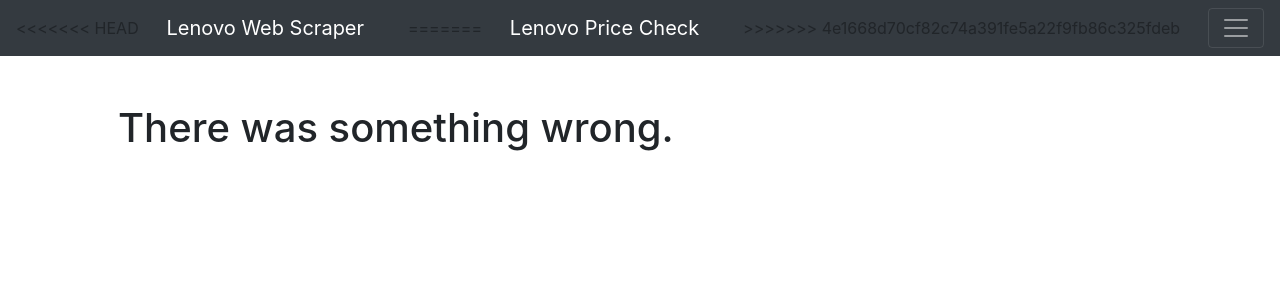
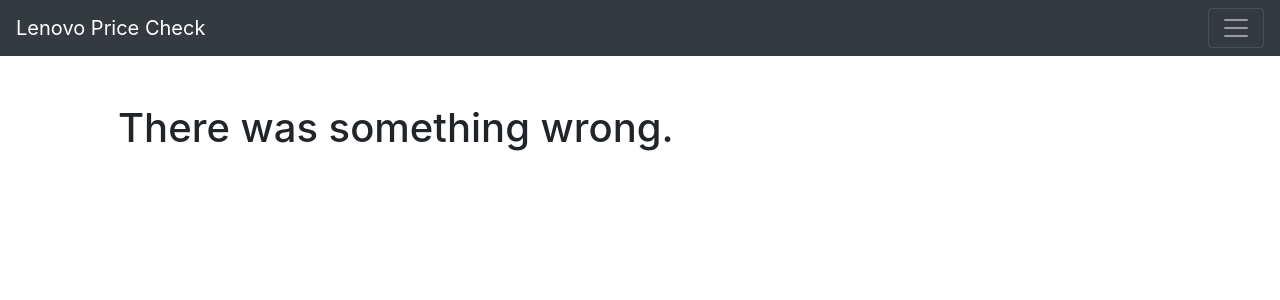
Before and after one commit to bennnyhin/cs50_final_project, a Flask app: page /apology in a window 1280 px wide. Shown: the top 300 px of the page. Run offline with Flask 2, Linux system fonts and the light colour scheme; parts of the project's set-up code (start-up, migrations or seed data) failed here and were passed over; some libraries are stand-ins or nearby versions.

Commit message:
fixed weird issue

```diff
--- a/app.py
+++ b/app.py
@@ -1,5 +1,6 @@
 import sys, atexit
 import sqlite3 as lite
+from flask_login import LoginManager, UserMixin
 from flask import Flask, redirect, render_template, request, session
 from apscheduler.schedulers.background import BackgroundScheduler
 
--- a/templates/layout.html
+++ b/templates/layout.html
@@ -21,11 +21,7 @@
     </head>
     <body>
         <nav class="navbar navbar-dark bg-dark">
-<<<<<<< HEAD
-            <a class="navbar-brand" href="/">Lenovo Web Scraper</a>
-=======
             <a class="navbar-brand" href="/">Lenovo Price Check</a>
->>>>>>> 4e1668d70cf82c74a391fe5a22f9fb86c325fdeb
             <button class="navbar-toggler" type="button" data-toggle="collapse" data-target="#navbarSupportedContent" aria-controls="navbarSupportedContent" aria-expanded="false" aria-label="Toggle navigation">
                 <span class="navbar-toggler-icon"></span>
             </button>
```
